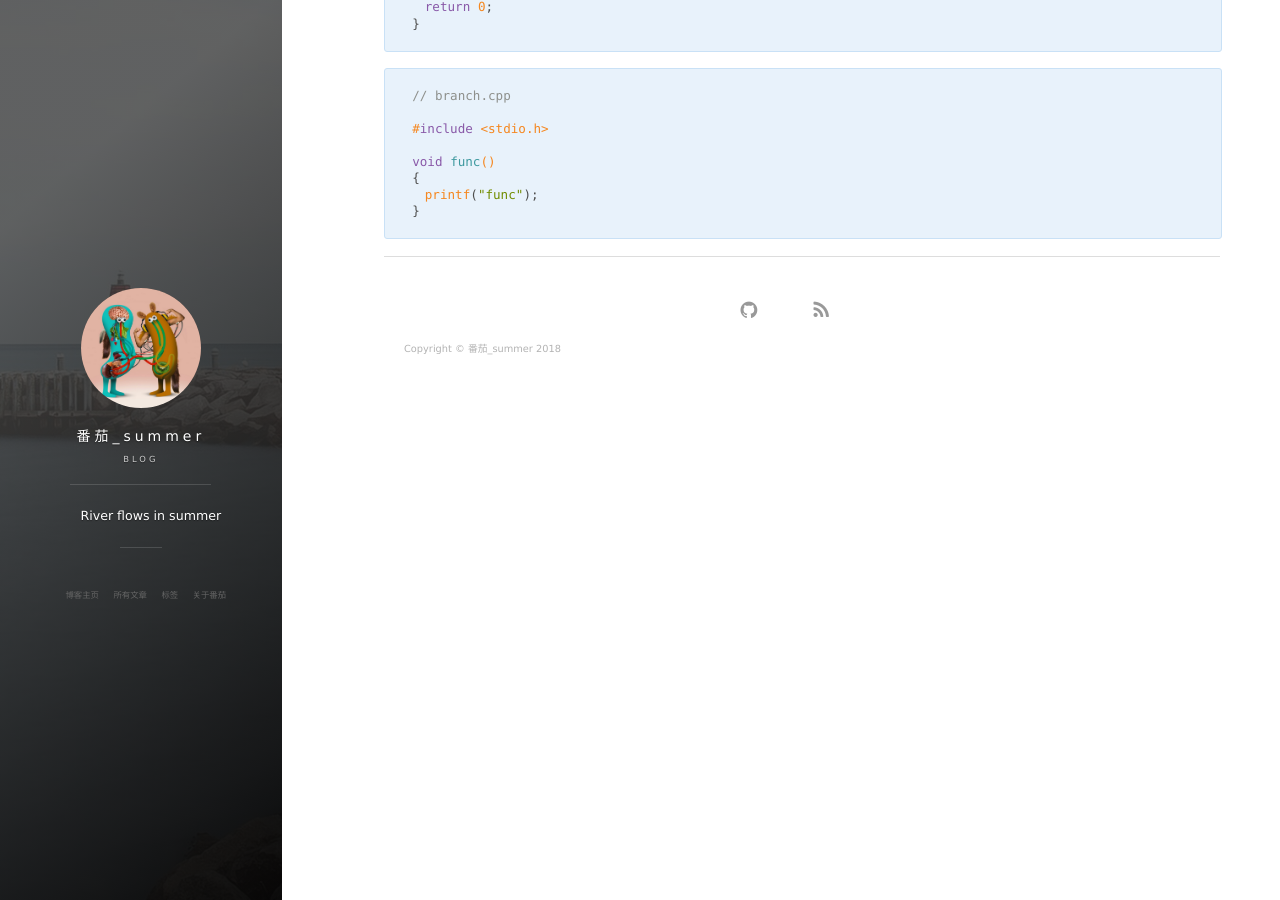
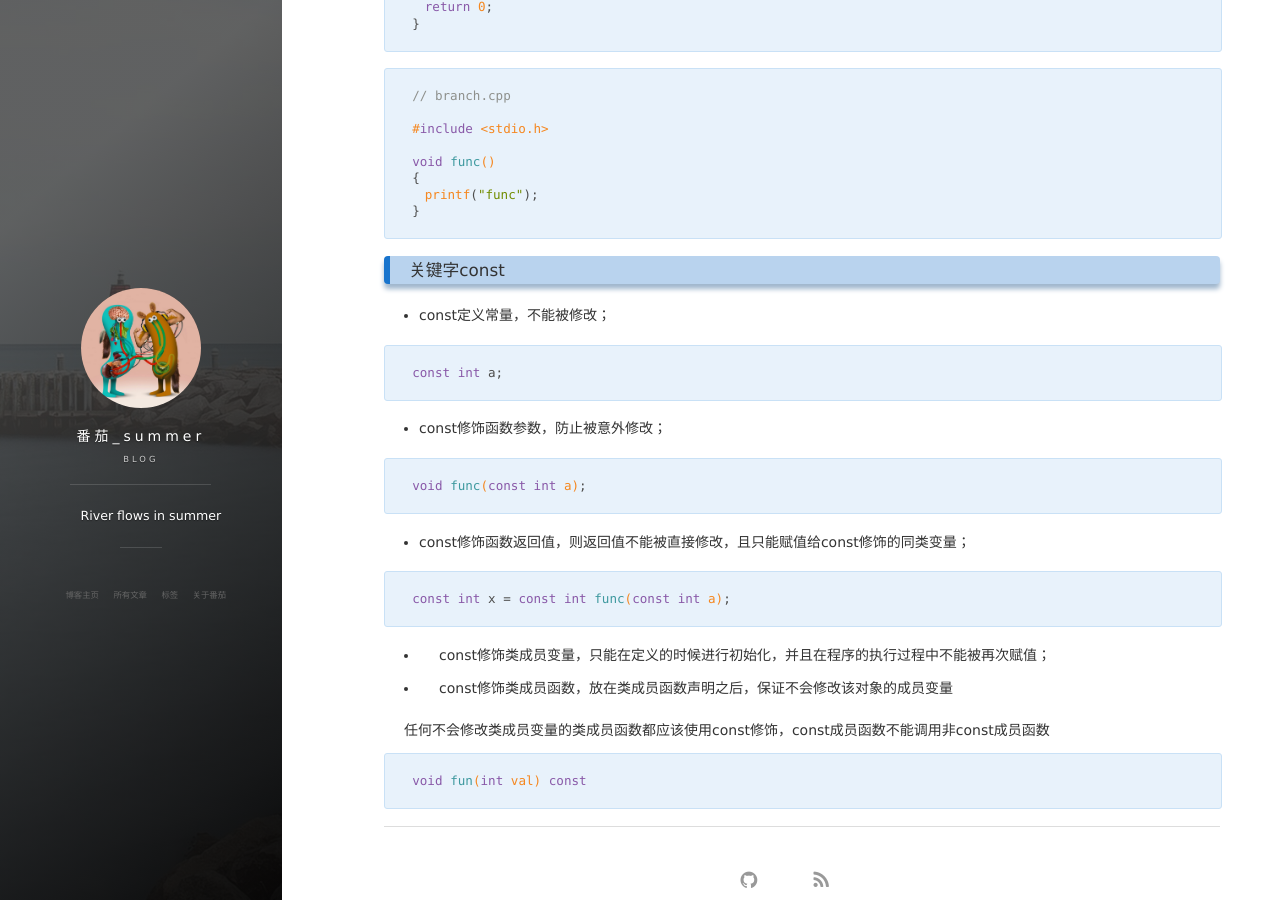
Before and after one commit to summerffly/summerffly.github.io, a Jekyll site: the page built from _posts/2018-04-03-几个C++关键字的用法总结(Updating).md, in a window 1280 px wide and 900 px high, scrolled down 3337 px. Built offline with Jekyll 4.4.1, drawn with Linux system fonts in a browser that asks for light colours; nearby versions of some CDN libraries; comment, search, counter and statistics services are not loaded.

Commit message:
UPD <几个C++关键字的用法总结>
- 更新 <几个C++关键字的用法总结>

````diff
--- a/_config.yml
+++ b/_config.yml
@@ -62,6 +62,6 @@ nav:
 
 
 # Pagination
-gems: [jekyll-paginate,jekyll-sitemap]
+plugins: [jekyll-paginate,jekyll-sitemap]
 paginate: 20
 paginate_path: "page/:num/"
--- a/_posts/2018-04-03-几个C++关键字的用法总结(Updating).md
+++ b/_posts/2018-04-03-几个C++关键字的用法总结(Updating).md
@@ -191,3 +191,33 @@ void func()
 　printf("func");
 }
 ```
+
+### 关键字const
+
+- const定义常量，不能被修改；
+
+```
+const int a;
+```
+
+- const修饰函数参数，防止被意外修改；
+
+```
+void func(const int a);
+```
+
+- const修饰函数返回值，则返回值不能被直接修改，且只能赋值给const修饰的同类变量；
+
+```
+const int x = const int func(const int a);
+```
+
+- const修饰类成员变量，只能在定义的时候进行初始化，并且在程序的执行过程中不能被再次赋值；
+
+- const修饰类成员函数，放在类成员函数声明之后，保证不会修改该对象的成员变量
+
+任何不会修改类成员变量的类成员函数都应该使用const修饰，const成员函数不能调用非const成员函数
+
+```
+void fun(int val) const
+```
````
Also changed, not shown: 3 other files.
